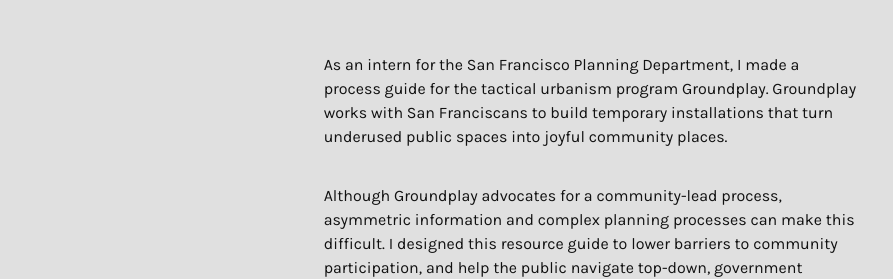
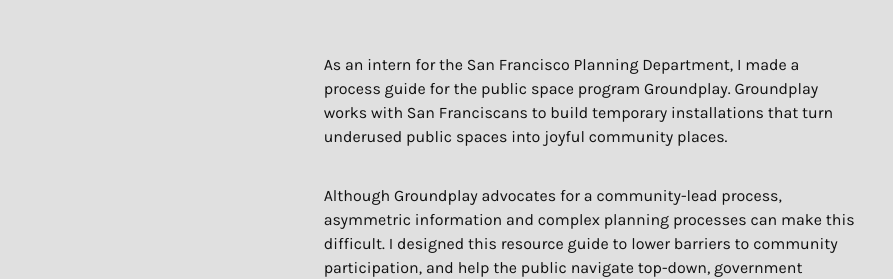
Before and after one commit to kathleenlma/kathleenlma.github.io, a Jekyll site: the page built from _projects/11groundplay.md, in a window 1280 px wide. Shown: the part 795-1074 px from the top of the page, without its empty margins (193-1086 px from the left). Built offline with Jekyll 4.4.1, drawn with Linux system fonts in a browser that asks for light colours.

Commit message:
update site

```diff
--- a/_projects/11groundplay.md
+++ b/_projects/11groundplay.md
@@ -12,7 +12,7 @@
 	<div class="col-md-4">
 	</div>
 	<div class="col-md-8">
-		<p>As an intern for the San Francisco Planning Department, I made a process guide for the tactical urbanism program Groundplay. Groundplay works with San Franciscans to build temporary installations that turn underused public spaces into joyful community places.</p>
+		<p>As an intern for the San Francisco Planning Department, I made a process guide for the public space program Groundplay. Groundplay works with San Franciscans to build temporary installations that turn underused public spaces into joyful community places.</p>
 
 		<p>Although Groundplay advocates for a community-lead process, asymmetric information and complex planning processes can make this difficult. I designed this resource guide to lower barriers to community participation, and help the public navigate top-down, government planning projects more effectively.</p>
 
```
Also changed, not shown: _pages/about.md (+1 -1 lines), img/tb/lagos.jpg (deleted), img/tb/photo.jpg (deleted), img/tb/room.jpg (deleted), img/tb/tt2.jpg (deleted), 3 other files.
